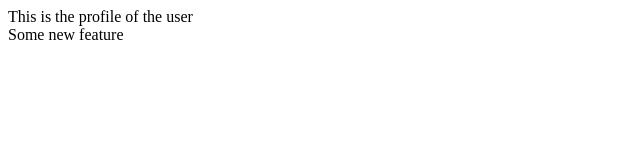
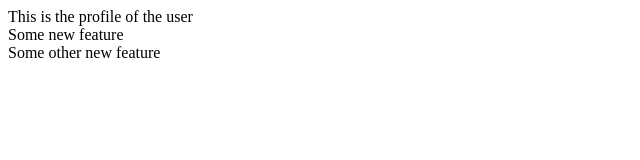
Before and after one commit to galamo/platform-x, a plain HTML site: page frontend/html/profile.html in a window 1280 px wide. Shown: the whole page, without its empty margins (0-640 px from the left). Drawn offline with Linux system fonts and the light colour scheme.

Commit message:
added another new feature to profile page

```diff
--- a/frontend/html/profile.html
+++ b/frontend/html/profile.html
@@ -6,5 +6,6 @@
   <body>
     <div>This is the profile of the user</div>
     <div>Some new feature</div>
+    <div>Some other new feature</div>
   </body>
 </html>
```
